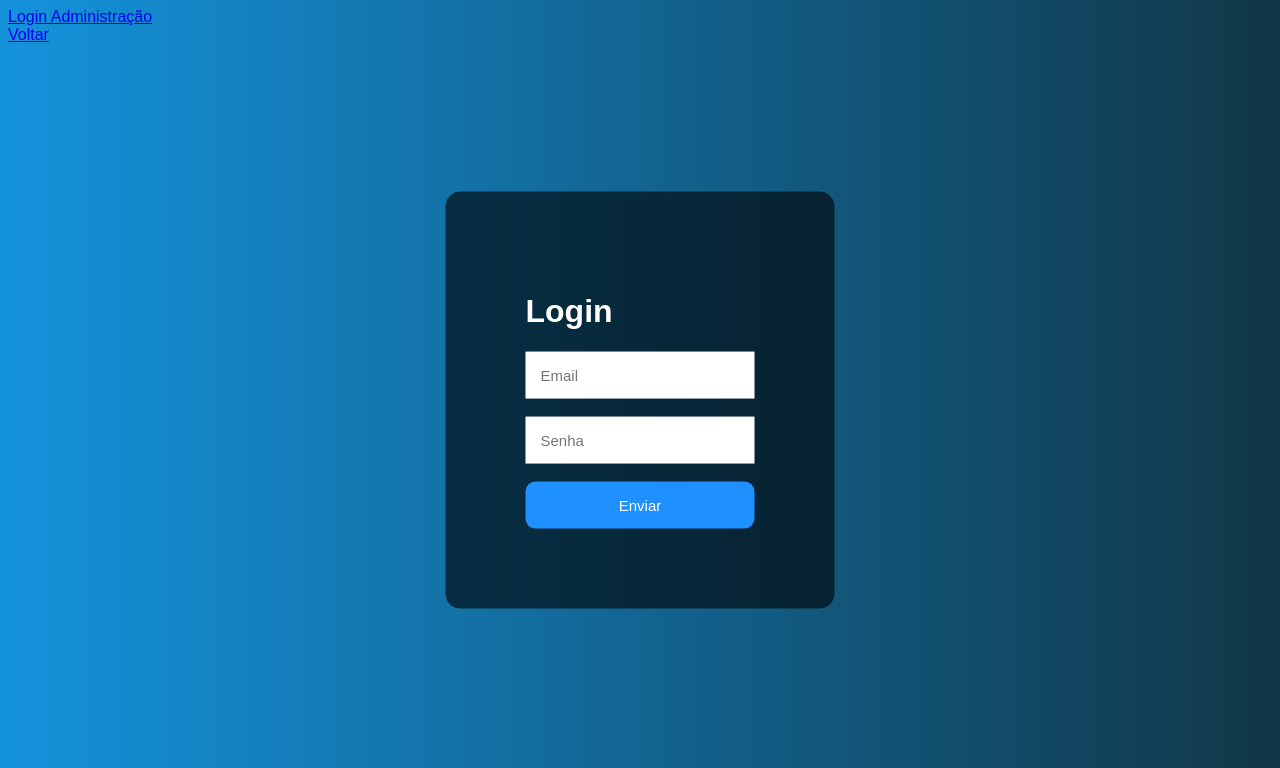
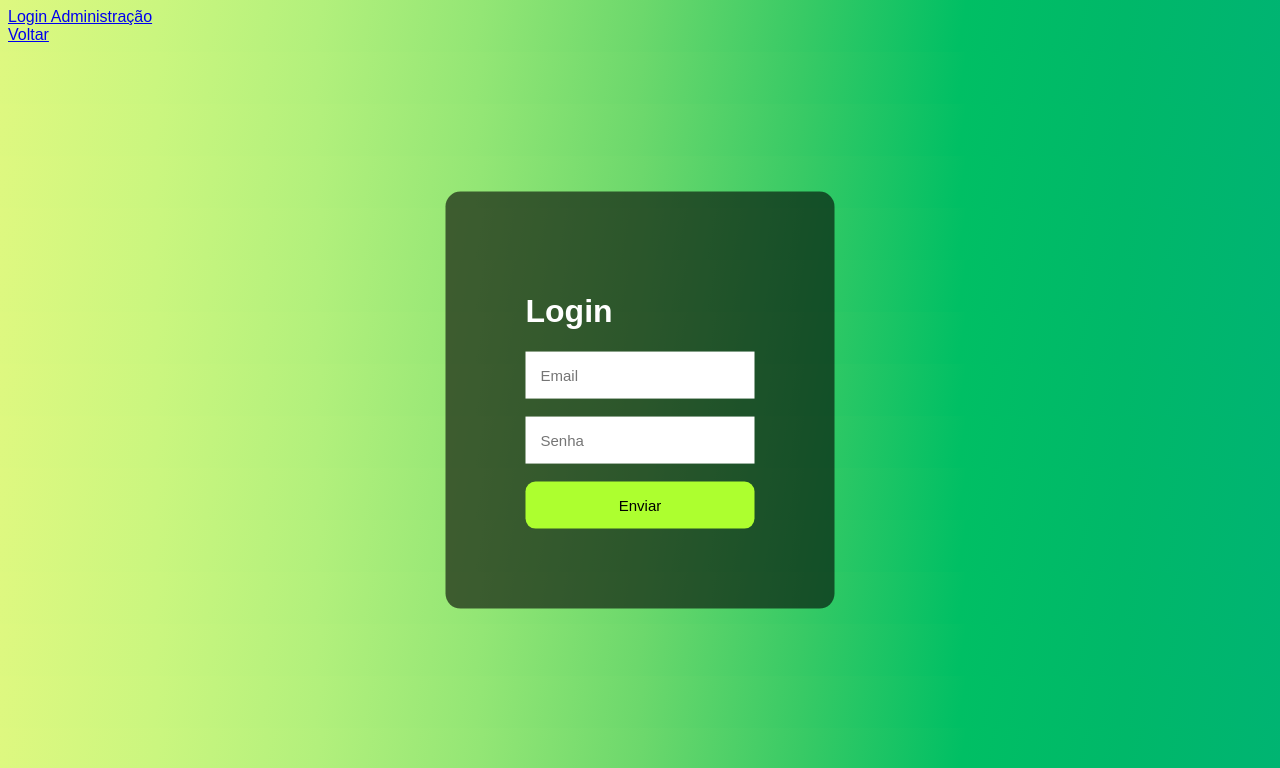
Before and after one commit to ICEI-PUC-Minas-PPLES-TI/plf-es-2023-2-ti3-6653100-EletroRadioEsperanca, a PHP site: page /login.php in a window 1280 px wide. Shown: the top 768 px of the page. Run offline with PHP 8.4, Linux system fonts and the light colour scheme.

Commit message:
Alteração de cores

```diff
--- a/Codigo/login/login.php
+++ b/Codigo/login/login.php
@@ -8,8 +8,7 @@
     <style>
         body{
             font-family: Arial, Helvetica, sans-serif;
-            background: linear-gradient(to right, rgb(20, 147, 220), rgb(17, 54, 71));
-        }
+            background-image: linear-gradient(100deg, #def880 0, #caf67f 12.5%, #b2f07c 25%, #93e675 37.5%, #6cd86c 50%, #38ca65 62.5%, #00bf64 75%, #00b869 87.5%, #00b472 100%);        }
         .imputLogin{
             background-color: rgba(0, 0, 0, 0.6);
             position: absolute;
@@ -27,17 +26,17 @@
             font-size: 15px;
         }
         .inputSubmit{
-            background-color: dodgerblue;
+            background-color: greenyellow;
             border: none;
             padding: 15px;
             width: 100%;
             border-radius: 10px;
-            color: white;
+            color: black;
             font-size: 15px;
 
         }
         .inputSubmit:hover{
-            background-color: deepskyblue;
+            background-color: green;
             cursor: pointer;
         }
     </style>
```
Also changed, not shown: Codigo/login/home.php (+3 -4 lines).
